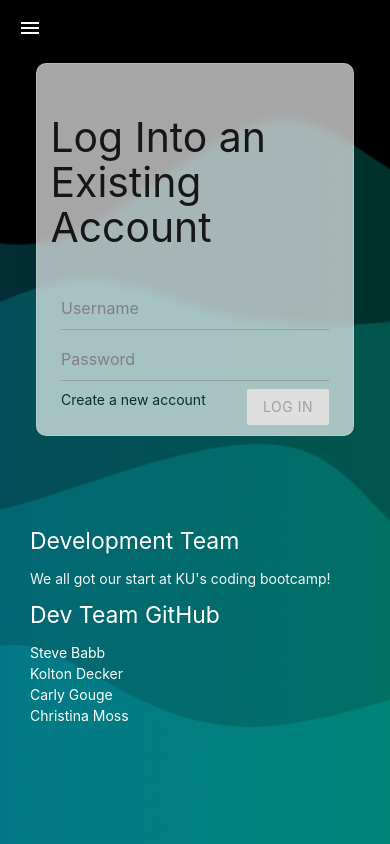
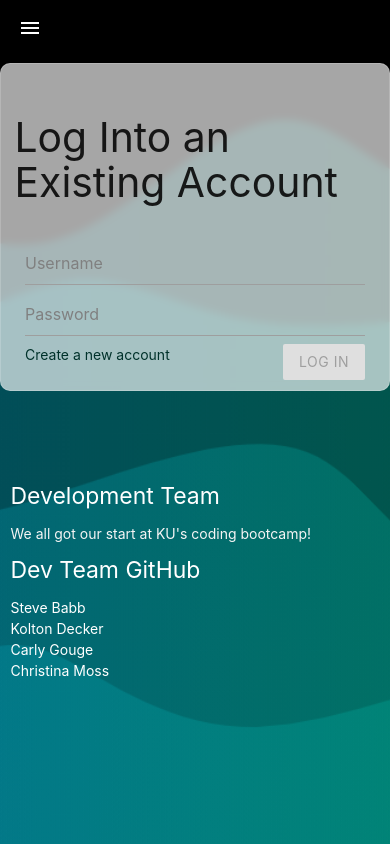
Before and after one commit to verusbabb/TRVLR, a React (Create React App) app in the folder client/: page /login in a window 390 px wide. Built offline with nearby package versions, Linux system fonts and the light colour scheme.

Commit message:
resolved overflowing table on mobile view

```diff
--- a/client/src/App.css
+++ b/client/src/App.css
@@ -18,6 +18,7 @@ body {
 main {
   flex: 1 0 auto;
   min-width: 80vw;
+  min-height: 100%;
 }
 
 .transparentBG {
@@ -45,3 +46,7 @@ border: 1px solid rgba( 255, 255, 255, 0.18 );
   color: grey;
   opacity: 1;
 }
+
+textarea{
+  height: 10vh;
+}
--- a/client/src/components/Nav/style.css
+++ b/client/src/components/Nav/style.css
@@ -4,7 +4,7 @@
 }
 
 header {
-  width: 100vw;
+  width: 100%;
 
 }
 
--- a/client/src/components/Table/Table.js
+++ b/client/src/components/Table/Table.js
@@ -1,14 +1,15 @@
 import { Container } from "../Grid";
 import React from "react";
+
 
 export function Table(props) {
     return (
         <>
-            <Container>
+          <Container>
                 <table>
                     {props.children}
                 </table>
-            </Container>
+          </Container>
         </>
 
     )
--- a/client/src/components/Table/index.js
+++ b/client/src/components/Table/index.js
@@ -1,3 +1,5 @@
+import "./style.css";
+
 export * from "./Table"
 export * from "./TableBody";
-export * from "./TableHead"
+export * from "./TableHead";
--- /dev/null
+++ b/client/src/components/Table/style.css
@@ -0,0 +1,3 @@
+.container {
+    width: 100%;
+}
```
